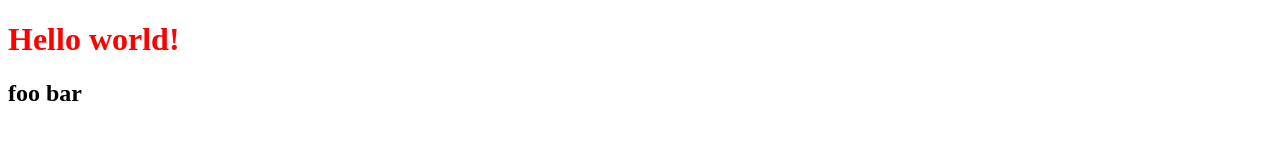
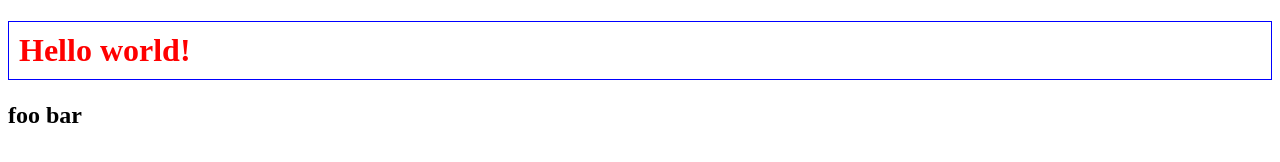
Before and after one commit to pinzdesign/git_test, a plain HTML site: page index.html in a window 1280 px wide. Drawn offline with Linux system fonts and the light colour scheme.

Commit message:
added border and padding

```diff
--- a/style.css
+++ b/style.css
@@ -1,3 +1,5 @@
 h1 {
     color: red;
+    padding: 10px;
+    border: 1px solid blue;
 }
```
